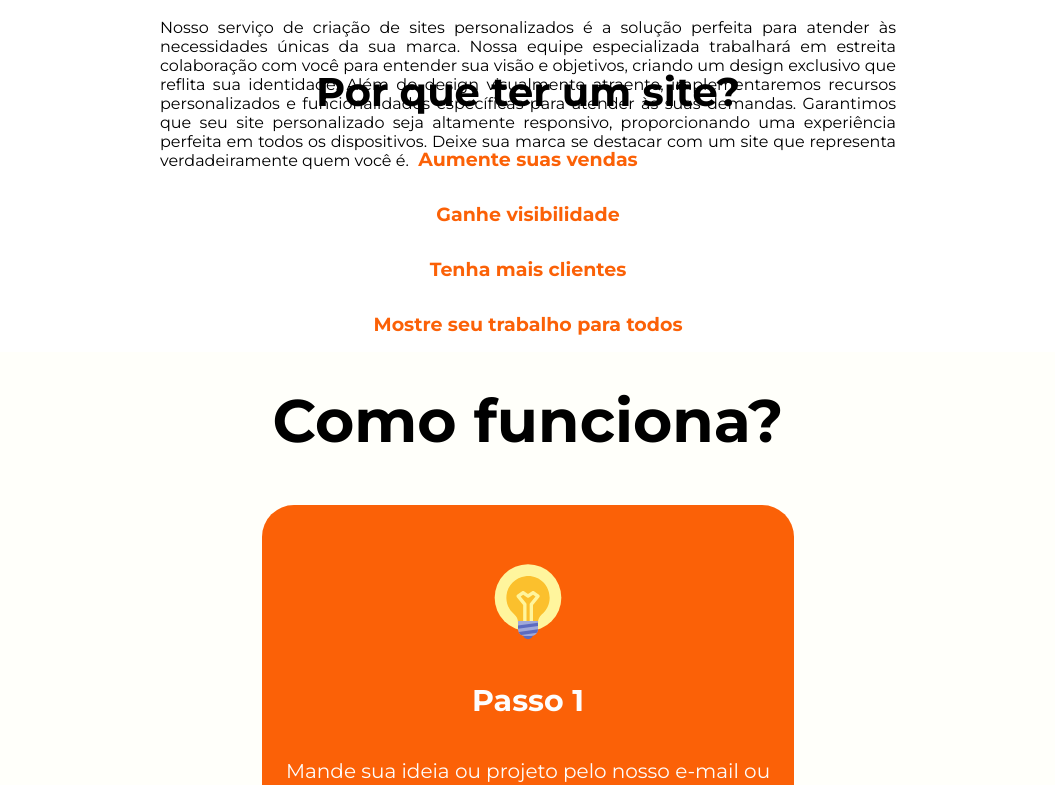
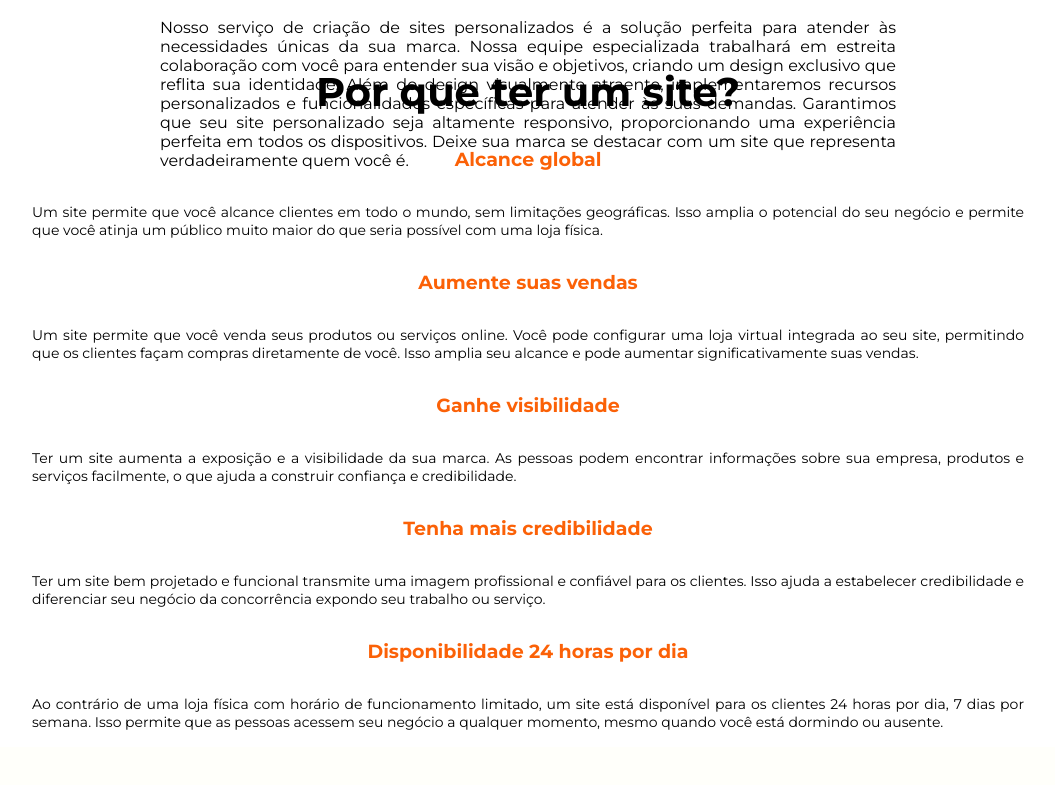
Before and after one commit to MarcusMix/page-web, a React (Vite) app: page / in a window 1280 px wide. Shown: the part 1665-2450 px from the top of the page, without its empty margins (112-1167 px from the left). Built offline with nearby package versions, Linux system fonts and the light colour scheme.

Commit message:
feat: add why purchase a site

```diff
--- a/src/components/why/why.jsx
+++ b/src/components/why/why.jsx
@@ -1,15 +1,57 @@
-import { WhyContainer } from './why.styles'
+import { WhyContainer } from "./why.styles";
 
 const Why = () => {
-    return (
-        <WhyContainer id='why'>
-            <h2>Por que ter um site?</h2>
-            <h3>Aumente suas vendas</h3>
-            <h3>Ganhe visibilidade</h3>
-            <h3>Tenha mais clientes</h3>
-            <h3>Mostre seu trabalho para todos</h3>
-        </WhyContainer>
-    )
-}
+	return (
+		<WhyContainer id="why">
+			<h2>Por que ter um site?</h2>
 
-export default Why
+
+				<h3>Alcance global</h3>
+				<p>
+					Um site permite que você alcance clientes em todo
+					o mundo, sem limitações geográficas. Isso amplia o
+					potencial do seu negócio e permite que você atinja
+					um público muito maior do que seria possível com
+					uma loja física.
+				</p>
+				<h3>Aumente suas vendas</h3>
+				<p>
+					Um site permite que você venda seus produtos ou
+					serviços online. Você pode configurar uma loja
+					virtual integrada ao seu site, permitindo que os
+					clientes façam compras diretamente de você. Isso
+					amplia seu alcance e pode aumentar
+					significativamente suas vendas.
+				</p>
+				<h3>Ganhe visibilidade</h3>
+				<p>
+					Ter um site aumenta a exposição e a visibilidade
+					da sua marca. As pessoas podem encontrar
+					informações sobre sua empresa, produtos e serviços
+					facilmente, o que ajuda a construir confiança e
+					credibilidade.
+				</p>
+				<h3>Tenha mais credibilidade</h3>
+				<p>
+					Ter um site bem projetado e funcional transmite
+					uma imagem profissional e confiável para os
+					clientes. Isso ajuda a estabelecer credibilidade e
+					diferenciar seu negócio da concorrência expondo
+					seu trabalho ou serviço.
+				</p>
+
+				<h3>Disponibilidade 24 horas por dia</h3>
+				<p>
+					Ao contrário de uma loja física com horário de
+					funcionamento limitado, um site está disponível
+					para os clientes 24 horas por dia, 7 dias por
+					semana. Isso permite que as pessoas acessem seu
+					negócio a qualquer momento, mesmo quando você está
+					dormindo ou ausente.
+				</p>
+
+		</WhyContainer>
+	);
+};
+
+export default Why;
```
